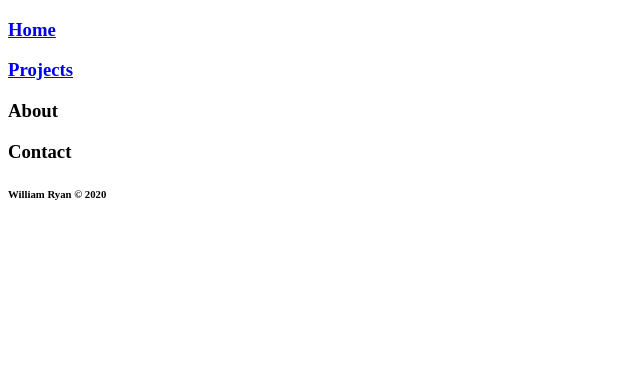
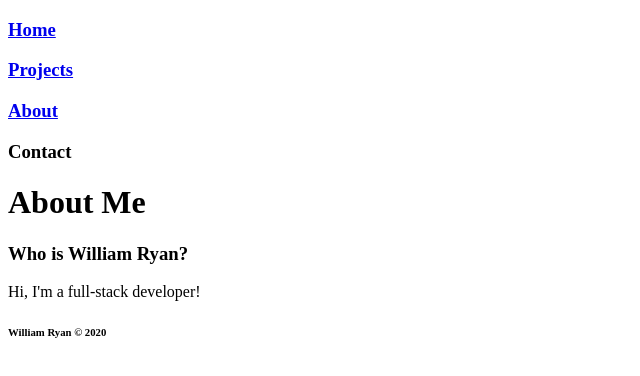
Before and after one commit to William-Ryan/portfolio-frontend, a React (Create React App) app: page /about in a window 1280 px wide. Shown: the top 376 px of the page, without its empty margins (0-640 px from the left). Built offline with nearby package versions, Linux system fonts and the light colour scheme.

Commit message:
Add About Component for About page * Add Route and Link for About component to Header.js

```diff
--- a/src/App.js
+++ b/src/App.js
@@ -6,6 +6,7 @@ import Footer from './components/Footer.js'
 
 import Home from './components/Home.js'
 import Projects from './components/Projects.js'
+import About from './components/About.js'
 
 function App() {
   return (
@@ -14,6 +15,7 @@ function App() {
       <Switch>
         <Route exact path='/' component={Home}/>
         <Route exact path='/projects' component={Projects}/>
+        <Route exact path='/about' component={About} />
       </Switch>
       <Footer/>
     </div>
--- /dev/null
+++ b/src/components/About.js
@@ -0,0 +1,13 @@
+import React from 'react';
+
+const About = () => {
+    return (
+        <div>
+            <h1>About Me</h1>
+            <h3>Who is William Ryan?</h3>
+            <p>Hi, I'm a full-stack developer!</p>
+        </div>
+    )
+}
+
+export default About;
--- a/src/components/Footer.js
+++ b/src/components/Footer.js
@@ -1,4 +1,4 @@
-import React from 'react'
+import React from 'react';
 
 const Footer = () => {
     return (
@@ -8,4 +8,4 @@ const Footer = () => {
     )
 }
 
-export default Footer
+export default Footer;
--- a/src/components/Header.js
+++ b/src/components/Header.js
@@ -1,5 +1,5 @@
 import React from 'react';
-import { Link } from 'react-router-dom'
+import { Link } from 'react-router-dom';
 
 const Header = () => {
     return (
@@ -7,7 +7,7 @@ const Header = () => {
         <nav>
             <h3><Link to="/">Home</Link></h3>
             <h3><Link to="/projects">Projects</Link></h3>
-            <h3>About</h3>
+            <h3><Link to="/about">About</Link></h3>
             <h3>Contact</h3>
         </nav>
     </div>
--- a/src/components/Home.js
+++ b/src/components/Home.js
@@ -1,4 +1,4 @@
-import React from 'react'
+import React from 'react';
 
 const Home = () => {
     return (
@@ -16,4 +16,4 @@ const Home = () => {
     )
 }
 
-export default Home
+export default Home;
--- a/src/components/Projects.js
+++ b/src/components/Projects.js
@@ -1,4 +1,4 @@
-import React from 'react'
+import React from 'react';
 
 const Projects = () => {
     return (
@@ -8,4 +8,4 @@ const Projects = () => {
     )
 }
 
-export default Projects
+export default Projects;
```
Also changed, not shown: src/components/Contact.js (added).
